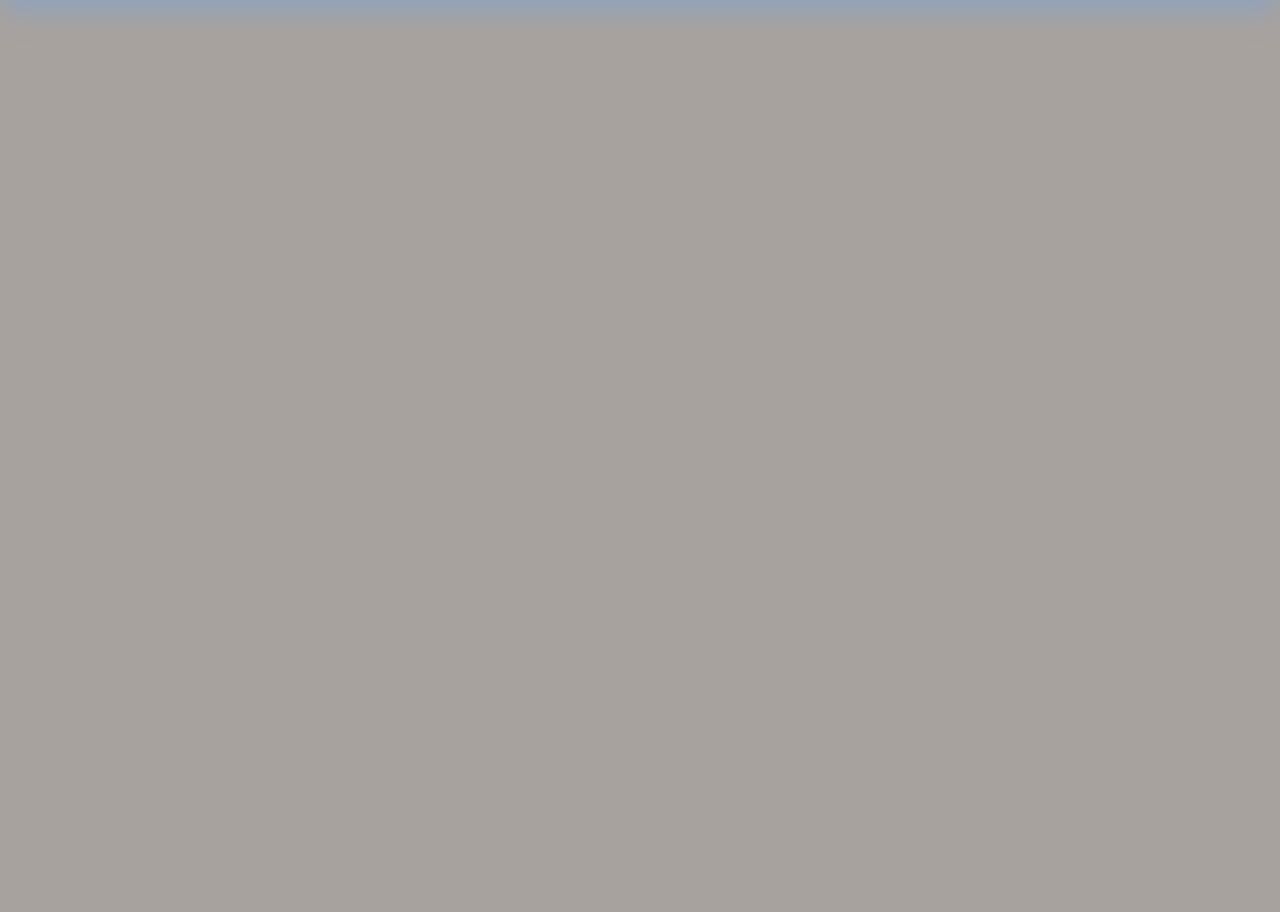
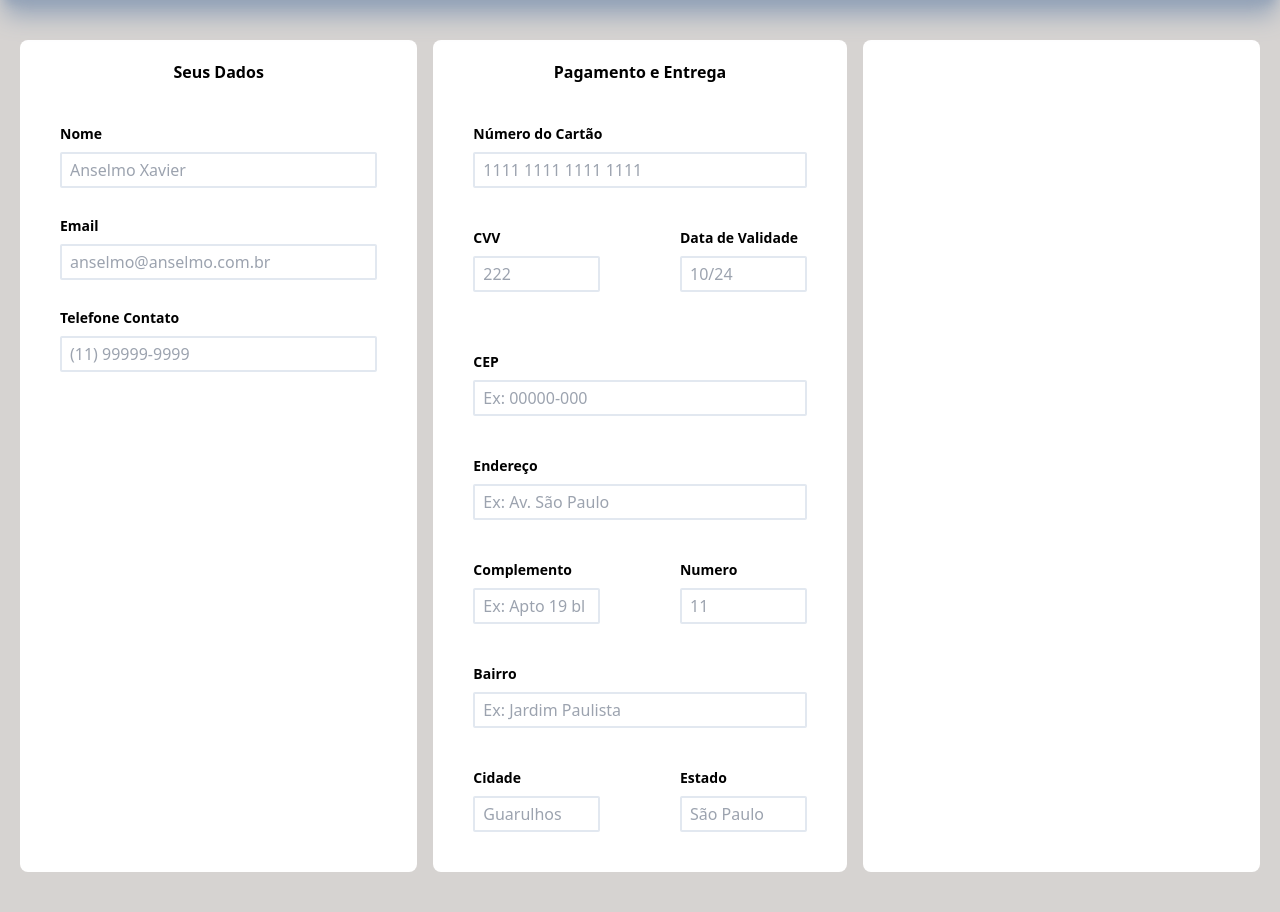
Before and after one commit to anselmoaxo/axo-ecommerce, a website built with Vite: page checkout.html in a window 1280 px wide. Shown: the part 80-992 px from the top of the page. Before the commit the page ends 800 px from the top, so only its background shows below. Built offline with nearby package versions, Linux system fonts and the light colour scheme.

Commit message:
automatizando a busca do CEP via API

```diff
--- /dev/null
+++ b/buscaCep.js
@@ -0,0 +1,59 @@
+const INPUT_CEP = document.getElementById("cep");
+const INPUT_LOGRADOURO = document.getElementById("endereco");
+const INPUT_NUMERO = document.getElementById("numero");
+const INPUT_BAIRRO = document.getElementById("bairro");
+const INPUT_CIDADE = document.getElementById("cidade");
+const INPUT_UF = document.getElementById("uf");
+const FEEDBACK = document.getElementById("feedback");
+
+function validarCEP(cep) {
+  if (!/^\d{8}$/.test(cep)) {
+    throw new Error("CEP inválido. Insira um CEP válido (8 dígitos).");
+  }
+}
+
+function exibirMensagemCarregamento() {
+  FEEDBACK.innerText = "Buscando informações...";
+}
+
+function limparCampos() {
+  INPUT_LOGRADOURO.value = "";
+  INPUT_CIDADE.value = "";
+  INPUT_UF.value = "";
+}
+
+function preencherCamposComDados(json) {
+  INPUT_LOGRADOURO.value = json.logradouro;
+  INPUT_CIDADE.value = json.localidade;
+  INPUT_BAIRRO.value = json.bairro;
+  INPUT_UF.value = json.uf;
+  INPUT_NUMERO.focus();
+}
+
+function exibirErroMensagem(error) {
+  console.error(error);
+  FEEDBACK.innerText = "CEP não encontrado ou ocorreu um erro na busca.";
+}
+
+INPUT_CEP.addEventListener("keypress", async (event) => {
+  try {
+    let cep = INPUT_CEP.value;
+    validarCEP(cep);
+    exibirMensagemCarregamento();
+
+    const response = await fetch(`https://viacep.com.br/ws/${cep}/json/`);
+
+    if (!response.ok) {
+      throw new Error("CEP não encontrado");
+    }
+
+    const json = await response.json();
+
+    limparCampos();
+    preencherCamposComDados(json);
+
+    FEEDBACK.innerText = "";
+  } catch (error) {
+    FEEDBACK.innerText = error.message;
+  }
+});
--- a/checkout.html
+++ b/checkout.html
@@ -13,12 +13,181 @@
       referrerpolicy="no-referrer"
     />
   </head>
-  <body class="bg-stone-400 flex flex-col stick">
+  <body class="bg-stone-300 flex flex-col h-screen">
     <header
-      class="flex text-xl bg-slate-950 shadow-xl shadow-slate-400 px-8 py-4 justify-between sticky top-0 z-10"
+      class="flex text-xl bg-slate-800 shadow-xl shadow-slate-400 px-8 py-4 justify-between sticky top-0 z-10"
     >
-      <img class="h-12" src="./assets/img/logo1.jpg" alt="" width="80px" />
+      <img
+        class="h-12"
+        src="./assets/img/logo01.svg"
+        alt="Carrinho de de compra Logo"
+      />
     </header>
-    <main class="flex flex-col items-center bg-slate-200"></main>
+    <form class="flex w-100 px-5 gap-4 py-10 grow">
+      <section id="dados-usuario" class="w-1/3 bg-white rounded-lg py-5">
+        <p class="mb-5 text-center font-bold">Seus Dados</p>
+        <div class="flex flex-col px-10 p-5">
+          <label class="font-bold text-sm mb-2" for="nome">Nome</label>
+          <input
+            type="text"
+            id="nome"
+            class="rounded-sm px-2 border-2 border-slate-200 py-1"
+            placeholder="Anselmo Xavier"
+            required
+          />
+        </div>
+
+        <div class="flex flex-col px-10 p-2">
+          <label class="font-bold text-sm mb-2" for="email">Email</label>
+          <input
+            type="text"
+            id="email"
+            class="rounded-sm px-2 border-2 border-slate-200 py-1"
+            placeholder="anselmo@anselmo.com.br"
+            required
+          />
+        </div>
+
+        <div class="flex flex-col px-10 p-5">
+          <label class="font-bold text-sm mb-2" for="telefone"
+            >Telefone Contato</label
+          >
+          <input
+            type="tel"
+            id="telefone"
+            class="rounded-sm px-2 border-2 border-slate-200 py-1"
+            placeholder="(11) 99999-9999"
+            required
+          />
+        </div>
+      </section>
+      <section id="pagamento-entrega" class="w-1/3 bg-white rounded-lg py-5">
+        <p class="mb-5 text-center font-bold">Pagamento e Entrega</p>
+        <div class="flex flex-col px-10 p-5">
+          <label class="font-bold text-sm mb-2" for="numero-cartao"
+            >Número do Cartão</label
+          >
+          <input
+            type="text"
+            id="numero-cartao"
+            class="rounded-sm px-2 border-2 border-slate-200 py-1"
+            placeholder="1111 1111 1111 1111"
+            required
+          />
+        </div>
+        <div class="flex">
+          <div class="flex flex-col px-10 p-5 w-1/2">
+            <label class="font-bold text-sm mb-2" for="codigo-verificador"
+              >CVV</label
+            >
+            <input
+              type="text"
+              id="codigo-verificador"
+              class="rounded-sm px-2 border-2 border-slate-200 py-1"
+              placeholder="222"
+              required
+            />
+          </div>
+
+          <div class="flex flex-col px-10 p-5 w-1/2">
+            <label class="font-bold text-sm mb-2" for="data-validade"
+              >Data de Validade
+            </label>
+            <input
+              type="text"
+              id="data-validade"
+              class="rounded-sm px-2 border-2 border-slate-200 py-1"
+              placeholder="10/24"
+              required
+            />
+          </div>
+        </div>
+
+        <div class="flex flex-col px-10 p-5">
+          <div id="feedback" class="mb-5 text-center text-red-600"></div>
+          <label class="font-bold text-sm mb-2" for="cep">CEP</label>
+          <input
+            type="text"
+            id="cep"
+            class="rounded-sm px-2 border-2 border-slate-200 py-1"
+            placeholder="Ex: 00000-000"
+            required
+          />
+        </div>
+        <div class="flex flex-col px-10 p-5">
+          <label class="font-bold text-sm mb-2" for="endereco">Endereço</label>
+          <input
+            type="text"
+            id="endereco"
+            class="rounded-sm px-2 border-2 border-slate-200 py-1"
+            placeholder="Ex: Av. São Paulo"
+            required
+          />
+        </div>
+        <div class="flex">
+          <div class="flex flex-col px-10 p-5 w-1/2">
+            <label class="font-bold text-sm mb-2" for="complemento"
+              >Complemento
+            </label>
+            <input
+              type="text"
+              id="complemento"
+              class="rounded-sm px-2 border-2 border-slate-200 py-1"
+              placeholder="Ex: Apto 19 bl 999"
+            />
+          </div>
+
+          <div class="flex flex-col px-10 p-5 w-1/2">
+            <label class="font-bold text-sm mb-2" for="numero">Numero </label>
+            <input
+              type="number"
+              id="numero"
+              class="rounded-sm px-2 border-2 border-slate-200 py-1"
+              placeholder="11"
+              required
+            />
+          </div>
+        </div>
+        <div class="flex flex-col px-10 p-5">
+          <label class="font-bold text-sm mb-2" for="bairro">Bairro</label>
+          <input
+            type="text"
+            id="bairro"
+            class="rounded-sm px-2 border-2 border-slate-200 py-1"
+            placeholder="Ex: Jardim Paulista"
+            required
+          />
+        </div>
+
+        <div class="flex">
+          <div class="flex flex-col px-10 p-5 w-1/2">
+            <label class="font-bold text-sm mb-2" for="cidade">Cidade </label>
+            <input
+              type="text"
+              id="cidade"
+              class="rounded-sm px-2 border-2 border-slate-200 py-1"
+              placeholder="Guarulhos"
+              required
+            />
+          </div>
+
+          <div class="flex flex-col px-10 p-5 w-1/2">
+            <label class="font-bold text-sm mb-2" for="uf">Estado </label>
+            <input
+              type="text"
+              id="uf"
+              class="rounded-sm px-2 border-2 border-slate-200 py-1"
+              placeholder="São Paulo"
+              required
+            />
+          </div>
+        </div>
+      </section>
+      <section
+        id="produto-checkout"
+        class="w-1/3 bg-white rounded-lg py-5"
+      ></section>
+    </form>
+    <script type="module" src="buscaCep.js"></script>
   </body>
 </html>
--- a/index.html
+++ b/index.html
@@ -13,7 +13,7 @@
       referrerpolicy="no-referrer"
     />
   </head>
-  <body class="bg-stone-400 flex flex-col stick">
+  <body class="bg-stone-100 flex flex-col stick">
     <section
       id="carrinho"
       p-5
@@ -40,9 +40,13 @@
     </section>
 
     <header
-      class="flex text-xl bg-slate-950 shadow-xl shadow-slate-400 px-8 py-4 justify-between sticky top-0 z-10"
+      class="flex text-xl bg-slate-800 shadow-xl shadow-slate-400 px-8 py-4 justify-between sticky top-0 z-10"
     >
-      <img src="./assets/img/logo1.jpg" alt="" width="80px" />
+      <img
+        src="./assets/img/logo01.svg"
+        alt="Logo do Ecommerce Axo."
+        width="60px"
+      />
       <div class="text-slate-200 flex gap-2 items-end mx-2">
         <button id="abrir-carrinho" class="mx-2">
           <i class="fa-solid fa-cart-shopping"></i>
```
Also changed, not shown: assets/img/logo.jpg (deleted), assets/img/logo.svg (added), assets/img/logo01.svg (added), assets/img/logo1.jpg (deleted).
